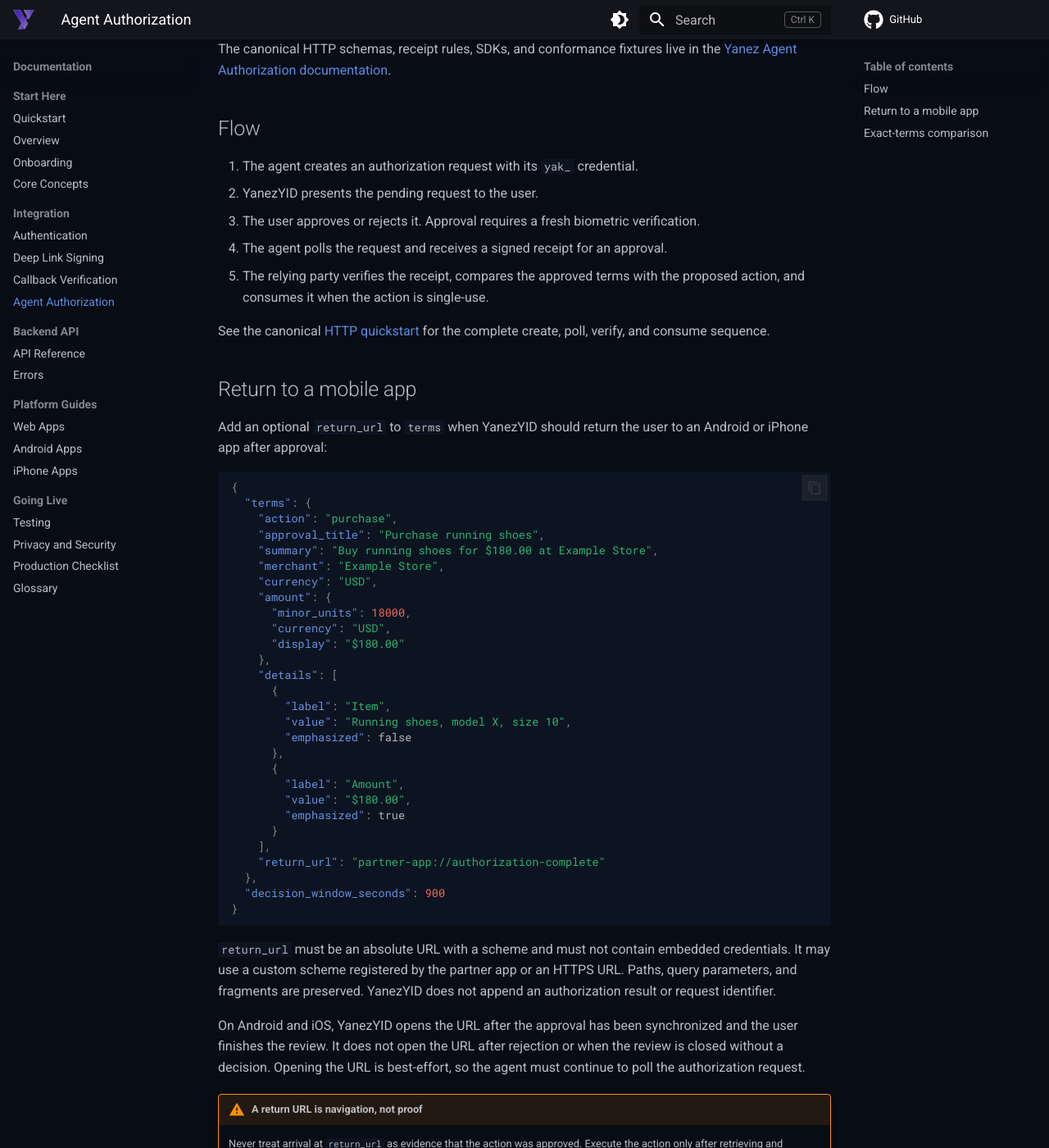
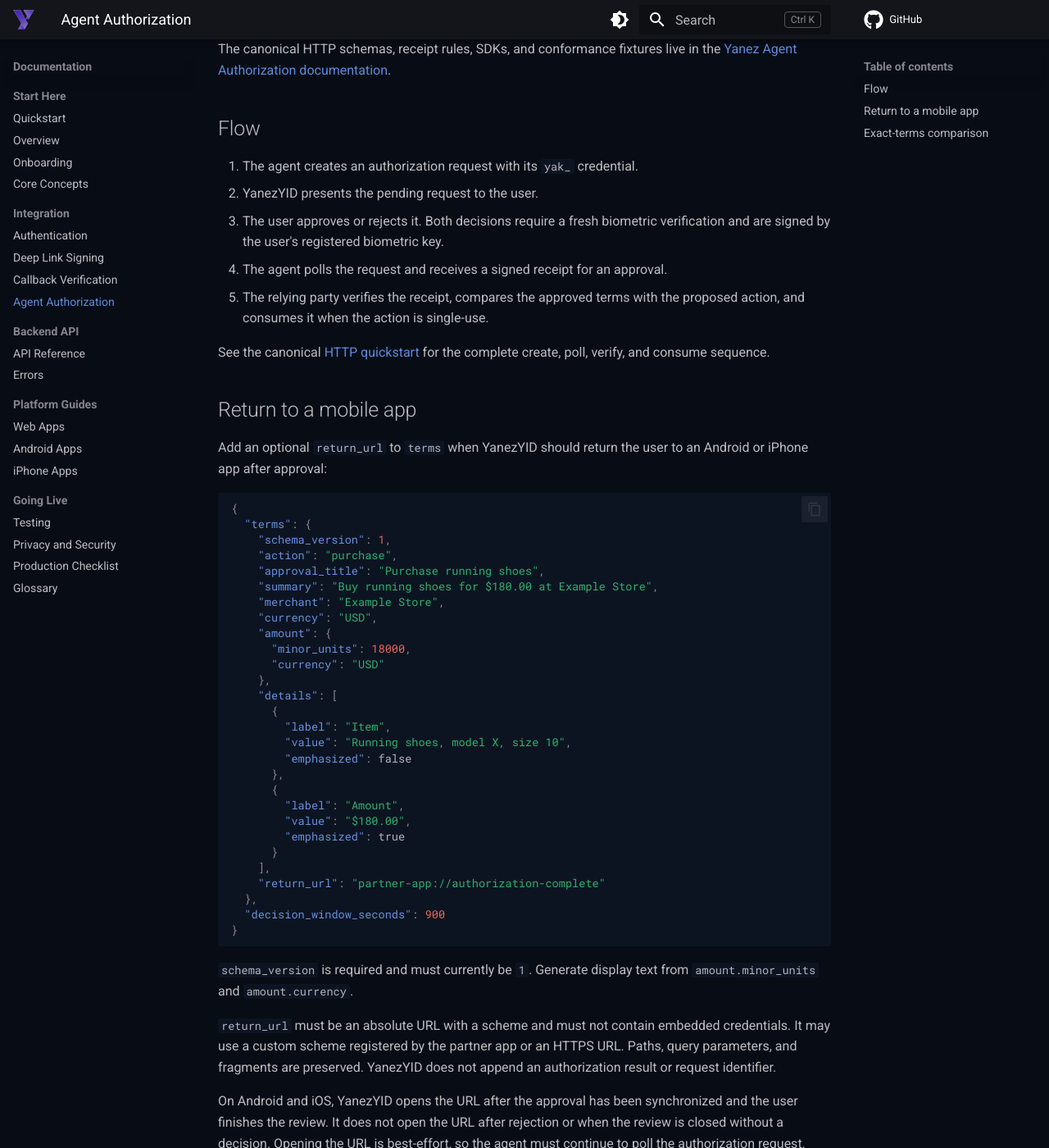
Before and after one commit to yanez-compliance/yanez-yid-partner-docs, an MkDocs documentation site: the page built from docs/agent-authorization.md, in a window 1280 px wide and 1400 px high, scrolled down 273 px. Shown: the whole window at 82% size. Built offline with MkDocs 1.6.1 and Material for MkDocs 9.7.7, drawn with Linux system fonts in a browser that asks for light colours; comment, search, counter and statistics services are not loaded.

Commit message:
docs(authz): update signed approval terms example

````diff
--- a/docs/agent-authorization.md
+++ b/docs/agent-authorization.md
@@ -11,7 +11,8 @@
 
 1. The agent creates an authorization request with its `yak_` credential.
 2. YanezYID presents the pending request to the user.
-3. The user approves or rejects it. Approval requires a fresh biometric verification.
+3. The user approves or rejects it. Both decisions require a fresh biometric
+   verification and are signed by the user's registered biometric key.
 4. The agent polls the request and receives a signed receipt for an approval.
 5. The relying party verifies the receipt, compares the approved terms with the
    proposed action, and consumes it when the action is single-use.
@@ -27,6 +28,7 @@
 ```json
 {
   "terms": {
+    "schema_version": 1,
     "action": "purchase",
     "approval_title": "Purchase running shoes",
     "summary": "Buy running shoes for $180.00 at Example Store",
@@ -34,8 +36,7 @@
     "currency": "USD",
     "amount": {
       "minor_units": 18000,
-      "currency": "USD",
-      "display": "$180.00"
+      "currency": "USD"
     },
     "details": [
       {
@@ -54,6 +55,9 @@
   "decision_window_seconds": 900
 }
 ```
+
+`schema_version` is required and must currently be `1`. Generate display text from
+`amount.minor_units` and `amount.currency`.
 
 `return_url` must be an absolute URL with a scheme and must not contain embedded
 credentials. It may use a custom scheme registered by the partner app or an HTTPS URL.
````
